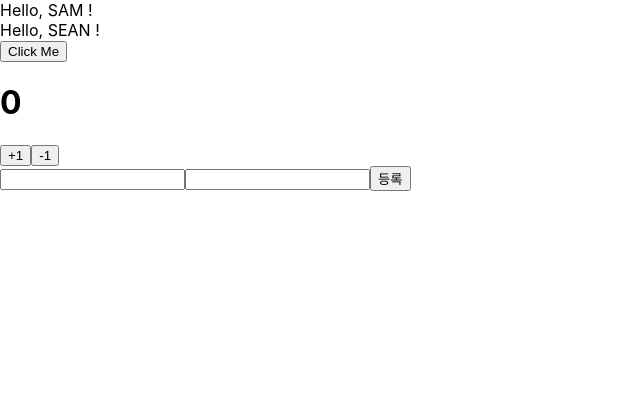
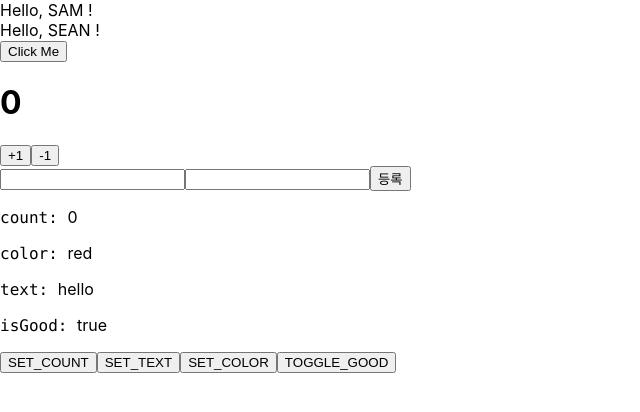
Before and after one commit to sammitako/typescript-react, a React (Create React App) app: page / in a window 1280 px wide. Shown: the top 412 px of the page, without its empty margins (0-640 px from the left). Built offline with nearby package versions, Linux system fonts and the light colour scheme.

Commit message:
Advanced useReducer

```diff
--- a/src/App.tsx
+++ b/src/App.tsx
@@ -3,6 +3,7 @@
 import FunctionalGreetings from "./FunctionalGreetings";
 import Greetings from "./Greetings";
 import MyForm from "./MyForm";
+import ReducerSample from "./ReducerSample";
 
 function App() {
   const onClick = (name: string) => {
@@ -17,6 +18,7 @@
       <FunctionalGreetings name="SEAN" onClick={onClick} />
       <Counter />
       <MyForm onSubmit={onSubmit} />
+      <ReducerSample />
     </>
   );
 }
--- a/src/ReducerSample.tsx
+++ b/src/ReducerSample.tsx
@@ -0,0 +1,86 @@
+import React, { useReducer } from "react";
+
+type Color = "red" | "orange" | "yellow";
+
+type State = {
+  count: number;
+  text: string;
+  color: Color;
+  isGood: boolean;
+};
+
+type Action =
+  | { type: "SET_COUNT"; count: number }
+  | { type: "SET_TEXT"; text: string }
+  | { type: "SET_COLOR"; color: Color }
+  | { type: "TOGGLE_GOOD" };
+
+function reducer(state: State, action: Action): State {
+  switch (action.type) {
+    case "SET_COUNT":
+      return {
+        ...state,
+        count: action.count,
+      };
+    case "SET_TEXT":
+      return {
+        ...state,
+        text: action.text,
+      };
+    case "SET_COLOR":
+      return {
+        ...state,
+        color: action.color,
+      };
+    case "TOGGLE_GOOD":
+      return {
+        ...state,
+        isGood: !state.isGood,
+      };
+    default:
+      throw new Error("Unhandled action type");
+  }
+}
+
+function ReducerSample() {
+  const [state, dispatch] = useReducer(reducer, {
+    count: 0,
+    text: "hello",
+    color: "red",
+    isGood: true,
+  });
+  const setCount = () => dispatch({ type: "SET_COUNT", count: 5 });
+  const setText = () => dispatch({ type: "SET_TEXT", text: "bye" });
+  const setColor = () => dispatch({ type: "SET_COLOR", color: "orange" });
+  const toggleGood = () => dispatch({ type: "TOGGLE_GOOD" });
+
+  return (
+    <div>
+      <p>
+        <code>count: </code>
+        {state.count}
+      </p>
+      <p>
+        <code>color: </code>
+        {state.color}
+      </p>
+      <p>
+        <code>text: </code>
+        {state.text}
+      </p>
+      <p>
+        <code>isGood: </code>
+        {state.isGood ? "true" : "fase"}
+      </p>
+      <div>
+        <button onClick={setCount}>SET_COUNT</button>
+        <button onClick={setText}>SET_TEXT</button>
+
+        <button onClick={setColor}>SET_COLOR</button>
+        <button onClick={toggleGood}>TOGGLE_GOOD</button>
+      </div>
+    </div>
+  );
+}
+
+export default ReducerSample;
```
